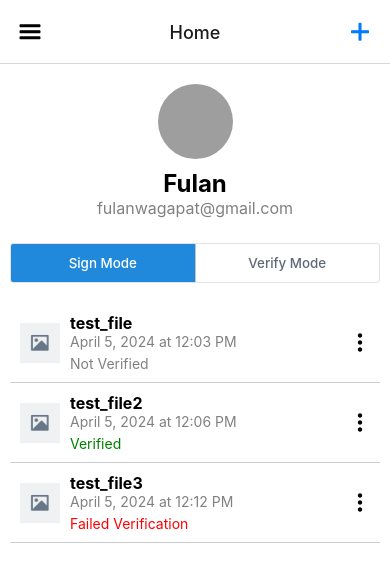
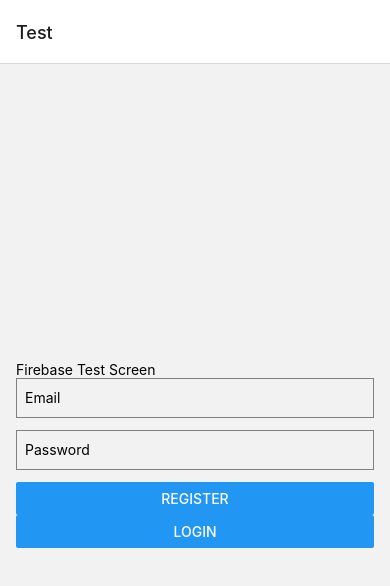
Before and after one commit to Mipol2/EzSignature, a React Native app in the folder EzSignature/: screen /Test in a window 390 px wide. Shown: the top 586 px of the page. Built offline with nearby package versions, Linux system fonts and the light colour scheme; grey boxes are pictures that could not be loaded.

Commit message:
Added AuthScreen

```diff
--- a/EzSignature/App.js
+++ b/EzSignature/App.js
@@ -6,6 +6,7 @@ import * as Font from "expo-font";
 import { NavigationContainer } from '@react-navigation/native';
 import { createStackNavigator } from '@react-navigation/stack';
 import HomeScreen from './screens/HomeScreen';
+import TestScreen from './screens/AuthScreen'; // Import the TestScreen
 
 // Keep the splash screen visible while we fetch resources
 SplashScreen.preventAutoHideAsync();
@@ -19,7 +20,7 @@ export default function App() {
     async function prepare() {
       try {
         await Font.loadAsync(Entypo.font);
-        await new Promise((resolve) => setTimeout(resolve, 2000)); // Simulasi penundaan untuk memastikan font ter-load
+        await new Promise((resolve) => setTimeout(resolve, 2000)); // Simulate delay to ensure fonts are loaded
       } catch (e) {
         console.warn(e);
       } finally {
@@ -43,8 +44,9 @@ export default function App() {
   return (
     <View style={{ flex: 1 }} onLayout={onLayoutRootView}>
       <NavigationContainer>
-        <Stack.Navigator initialRouteName="Home">
+        <Stack.Navigator initialRouteName="Test">
           <Stack.Screen name="Home" component={HomeScreen} />
+          <Stack.Screen name="Test" component={TestScreen} />
         </Stack.Navigator>
       </NavigationContainer>
     </View>
--- a/EzSignature/app.json
+++ b/EzSignature/app.json
@@ -18,6 +18,8 @@
       "supportsTablet": true
     },
     "android": {
+      "package": "com.example.ezsignature",
+      "googleServicesFile": "./google-services.json",
       "adaptiveIcon": {
         "foregroundImage": "./assets/adaptive-icon.png",
         "backgroundColor": "#ffffff"
--- /dev/null
+++ b/EzSignature/firebaseConfig.js
@@ -0,0 +1,20 @@
+// firebaseConfig.js
+import { initializeApp } from 'firebase/app';
+import { initializeAuth, getReactNativePersistence } from 'firebase/auth';
+import AsyncStorage from '@react-native-async-storage/async-storage';
+
+const firebaseConfig = {
+  apiKey: "AIzaSyCQl_VVhj0PFvQqbx4F4eodrj6TkGi_ey0",
+  authDomain: "ezsignatureapp.firebaseapp.com",
+  projectId: "ezsignatureapp",
+  storageBucket: "ezsignatureapp.appspot.com",
+  messagingSenderId: "653014407475",
+  appId: "1:653014407475:android:06cf0c3d07ce131f954646"
+};
+
+const app = initializeApp(firebaseConfig);
+const auth = initializeAuth(app, {
+  persistence: getReactNativePersistence(AsyncStorage)
+});
+
+export { app, auth };
--- a/EzSignature/package.json
+++ b/EzSignature/package.json
@@ -18,6 +18,7 @@
     "expo-image-picker": "~15.0.5",
     "expo-splash-screen": "~0.27.4",
     "expo-status-bar": "~1.12.1",
+    "firebase": "^10.12.0",
     "react": "18.2.0",
     "react-native": "0.74.1",
     "react-native-animatable": "^1.4.0",
@@ -27,7 +28,8 @@
     "react-native-reanimated": "~3.10.1",
     "react-native-safe-area-context": "^4.10.1",
     "react-native-screens": "3.31.1",
-    "react-native-vector-icons": "^10.1.0"
+    "react-native-vector-icons": "^10.1.0",
+    "@react-native-async-storage/async-storage": "1.23.1"
   },
   "devDependencies": {
     "@babel/core": "^7.20.0"
--- /dev/null
+++ b/EzSignature/screens/AuthScreen.js
@@ -0,0 +1,73 @@
+// screens/TestScreen.js
+import React, { useState } from 'react';
+import { View, Text, TextInput, Button, StyleSheet } from 'react-native';
+import { createUserWithEmailAndPassword, signInWithEmailAndPassword } from 'firebase/auth';
+import { auth } from '../firebaseConfig';
+
+export default function TestScreen() {
+  const [email, setEmail] = useState('');
+  const [password, setPassword] = useState('');
+  const [message, setMessage] = useState('');
+
+  const handleRegister = () => {
+    createUserWithEmailAndPassword(auth, email, password)
+      .then((userCredential) => {
+        setMessage('User registered successfully!');
+      })
+      .catch((error) => {
+        setMessage(`Error: ${error.message}`);
+      });
+  };
+
+  const handleLogin = () => {
+    signInWithEmailAndPassword(auth, email, password)
+      .then((userCredential) => {
+        setMessage('User logged in successfully!');
+      })
+      .catch((error) => {
+        setMessage(`Error: ${error.message}`);
+      });
+  };
+
+  return (
+    <View style={styles.container}>
+      <Text>Firebase Test Screen</Text>
+      <TextInput
+        style={styles.input}
+        placeholder="Email"
+        value={email}
+        onChangeText={setEmail}
+      />
+      <TextInput
+        style={styles.input}
+        placeholder="Password"
+        value={password}
+        onChangeText={setPassword}
+        secureTextEntry
+      />
+      <Button title="Register" onPress={handleRegister} />
+      <Button title="Login" onPress={handleLogin} />
+      {message ? <Text style={styles.message}>{message}</Text> : null}
+    </View>
+  );
+}
+
+const styles = StyleSheet.create({
+  container: {
+    flex: 1,
+    justifyContent: 'center',
+    padding: 16,
+  },
+  input: {
+    height: 40,
+    borderColor: 'gray',
+    borderWidth: 1,
+    marginBottom: 12,
+    padding: 8,
+  },
+  message: {
+    marginTop: 20,
+    fontSize: 16,
+    color: 'green',
+  },
+});
--- a/EzSignature/screens/HomeScreen.js
+++ b/EzSignature/screens/HomeScreen.js
@@ -1,3 +1,4 @@
+// screens/HomeScreen.js
 import React, { useState, useEffect } from 'react';
 import { View, Text, StyleSheet, FlatList, Image, Alert, Modal, TouchableOpacity } from 'react-native';
 import { Avatar, ButtonGroup, Button } from 'react-native-elements';
@@ -5,6 +6,7 @@ import * as DocumentPicker from 'expo-document-picker';
 import * as ImagePicker from 'expo-image-picker';
 import { useNavigation } from '@react-navigation/native';
 import Entypo from "@expo/vector-icons/Entypo";
+import { getAuth, signOut } from 'firebase/auth';
 import styles from "../styles/Styles";
 
 const initialDocuments = [
@@ -18,7 +20,20 @@ export default function HomeScreen() {
   const [modalVisible, setModalVisible] = useState(false);
   const [uploadModalVisible, setUploadModalVisible] = useState(false);
   const [selectedDocument, setSelectedDocument] = useState(null);
+  const [user, setUser] = useState(null);
   const navigation = useNavigation();
+  const auth = getAuth();
+
+  useEffect(() => {
+    const unsubscribe = auth.onAuthStateChanged((user) => {
+      if (user) {
+        setUser(user);
+      } else {
+        navigation.navigate('Login'); // Redirect to login screen if not authenticated
+      }
+    });
+    return unsubscribe; // Unsubscribe on cleanup
+  }, [auth]);
 
   useEffect(() => {
     navigation.setOptions({
@@ -115,6 +130,16 @@ export default function HomeScreen() {
     setUploadModalVisible(false);
   };
 
+  const handleLogout = () => {
+    signOut(auth)
+      .then(() => {
+        navigation.navigate('Login');
+      })
+      .catch((error) => {
+        console.error('Error logging out:', error);
+      });
+  };
+
   const renderItem = ({ item }) => (
     <View style={styles.item}>
       <Image source={require('../assets/doc-placeholder.png')} style={styles.docImage} />
@@ -149,6 +174,7 @@ export default function HomeScreen() {
         containerStyle={styles.buttonGroup}
         selectedIndex={0}
       />
+      <Button title="Logout" onPress={handleLogout} /> {/* Add a logout button for testing */}
       <FlatList
         data={documents}
         renderItem={renderItem}
```
Also changed, not shown: EzSignature/google-services.json (added, +29 -0 lines), 1 other file (tests, documents, lock files or other folders).
